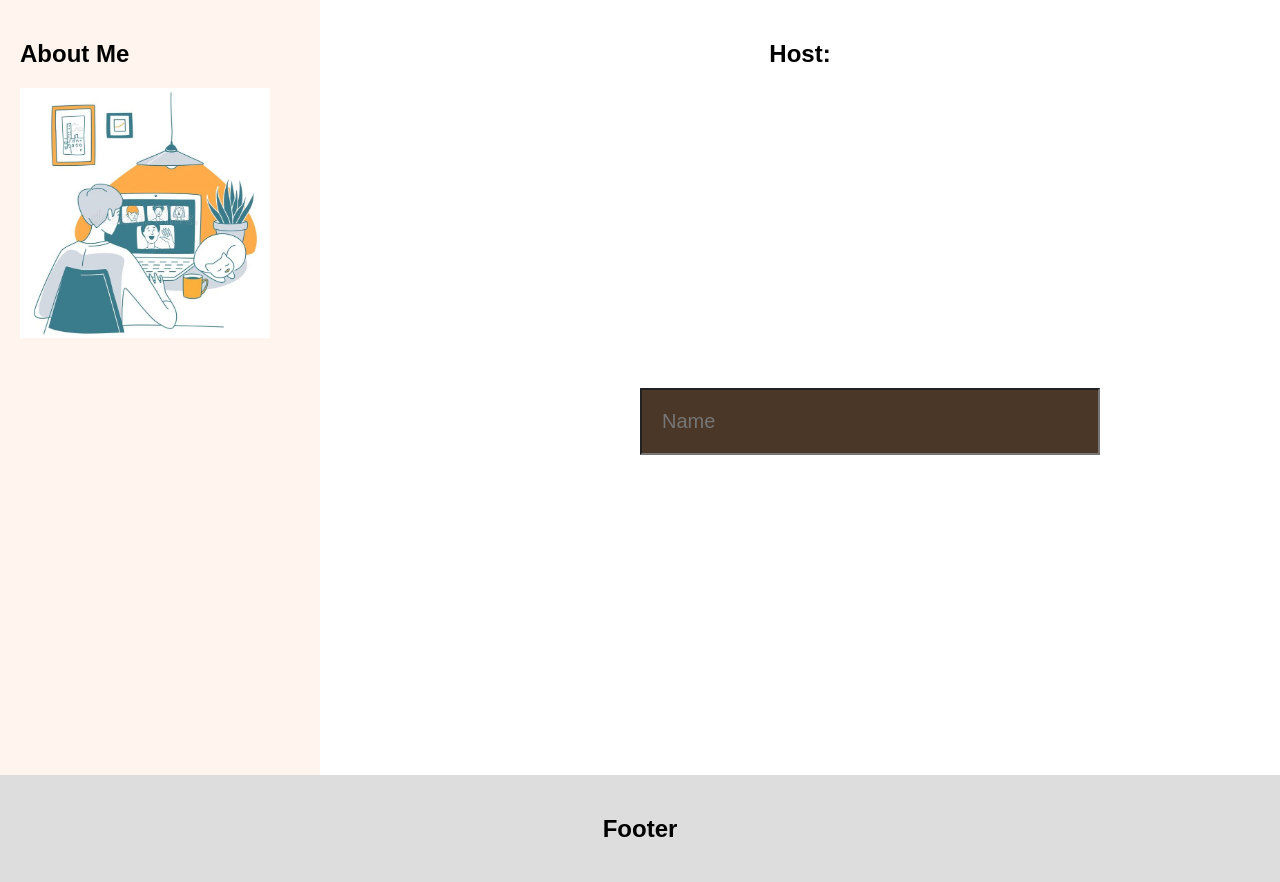
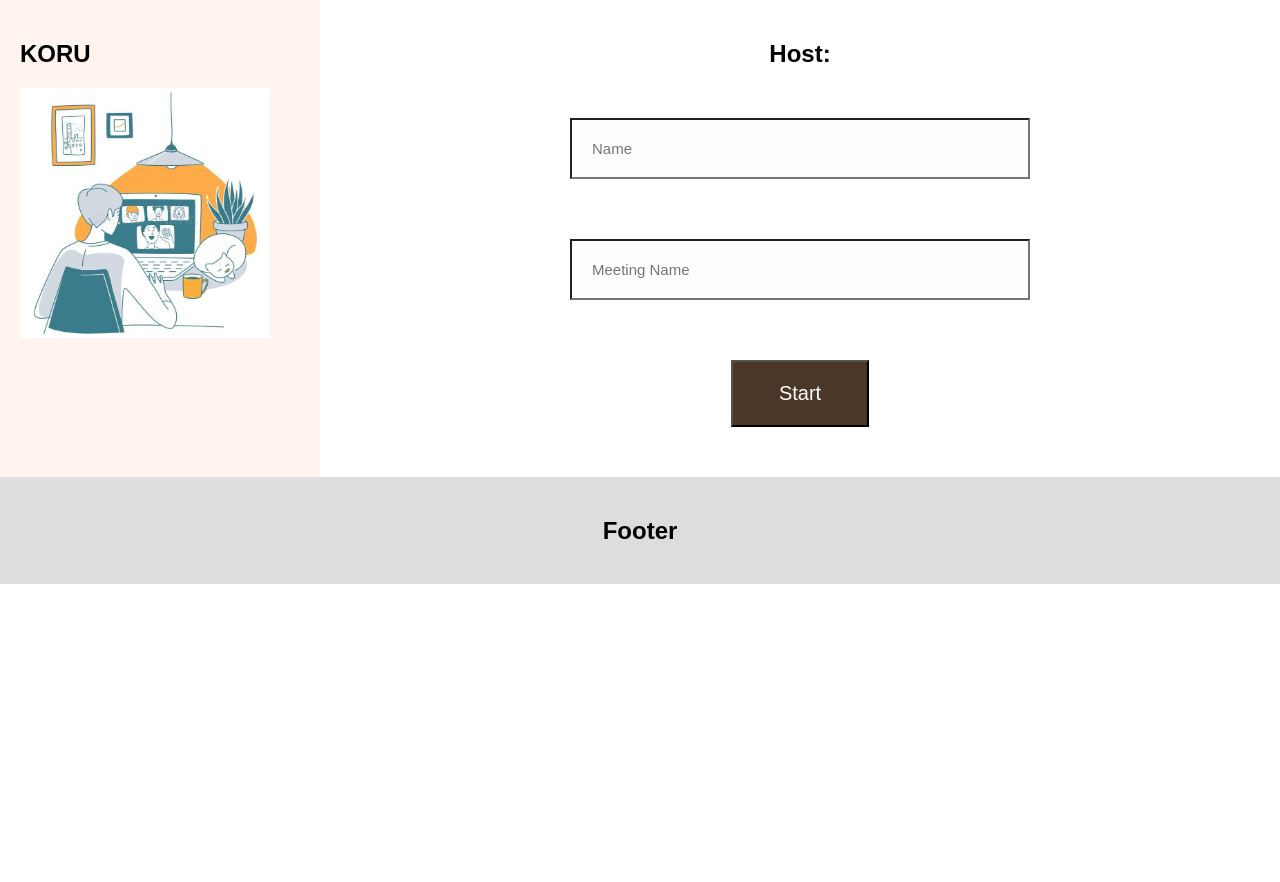
Before and after one commit to Demonic-lie/VideoChat_Django, a Django app: page /host/ in a window 1280 px wide; the page is wider, and only the part inside the window is pictured. Shown: the part 128-1010 px from the top of that part. After the commit the page ends 712 px from the top of that part, so only its background shows below. Run offline with Django 3.2, Linux system fonts and the light colour scheme.

Commit message:
updates in host page

```diff
--- a/video chat/koru/static/koru/styles.css
+++ b/video chat/koru/static/koru/styles.css
@@ -59,16 +59,34 @@ body {
   text-align: center;
 }
 
-/* Fake image, just for this example */
+
+
+
+
+/* buttons and clicks-links */
 .clickable {
   background-color: #4a3728;
-  color: white;
+  color: #fff;
   width: 50%;
   padding: 20px;
-  margin: 300px;
+  margin: 30px;
   font-family: Arial, Helvetica, sans-serif;
   font-size: 20px;
 }
+
+
+/* input box for data*/
+.input_box {
+  background-color: #fffefc;
+  color: #000;
+  width: 50%;
+  padding: 20px;
+  margin: 30px;
+  font-family: Arial, Helvetica, sans-serif;
+  font-size: 15px;
+}
+
+
 
 /* image */
 
--- a/video chat/koru/templates/koru/host.html
+++ b/video chat/koru/templates/koru/host.html
@@ -3,6 +3,8 @@
 {% block pages %}
     <h2>Host:</h2>
     <form>
-        <input class="clickable" type="text" placeholder="Name">
+        <input class="input_box" type="text" placeholder="Name" name="hostname">
+        <br><input class="input_box" type="text" placeholder="Meeting Name" name="uid">
+        <br><button class="clickable" style="width:15%" type="submit">Start</button>
     </form>
 {% endblock %}
--- a/video chat/koru/templates/koru/index.html
+++ b/video chat/koru/templates/koru/index.html
@@ -1,7 +1,7 @@
 {% extends "koru/layout.html" %}
 
 {% block pages %}
-        <h2>LET'S GO.</h2>
-        <a href="{% url 'koru:host' %}"><button class="clickable" style="height:60px;">Join chat</button></a>
+        <h2>LET'S GO.</h2><br>
+        <a href="{% url 'koru:host' %}"><button class="clickable" style="height:60px;">Host chat</button></a><br>
         <button class="clickable" style="height:60px;">Join chat</button>
 {% endblock %}
--- a/video chat/koru/templates/koru/layout.html
+++ b/video chat/koru/templates/koru/layout.html
@@ -22,7 +22,7 @@
 <!-- The flexible grid (content) -->
 <div class="row">
     <div class="side">
-        <h2>About Me</h2>
+        <h2>KORU</h2>
         <img src="{% static 'koru/pic1.jpg' %}" alt="sketch" style="height:250px;">
     </div>
     <div class="main">
```
